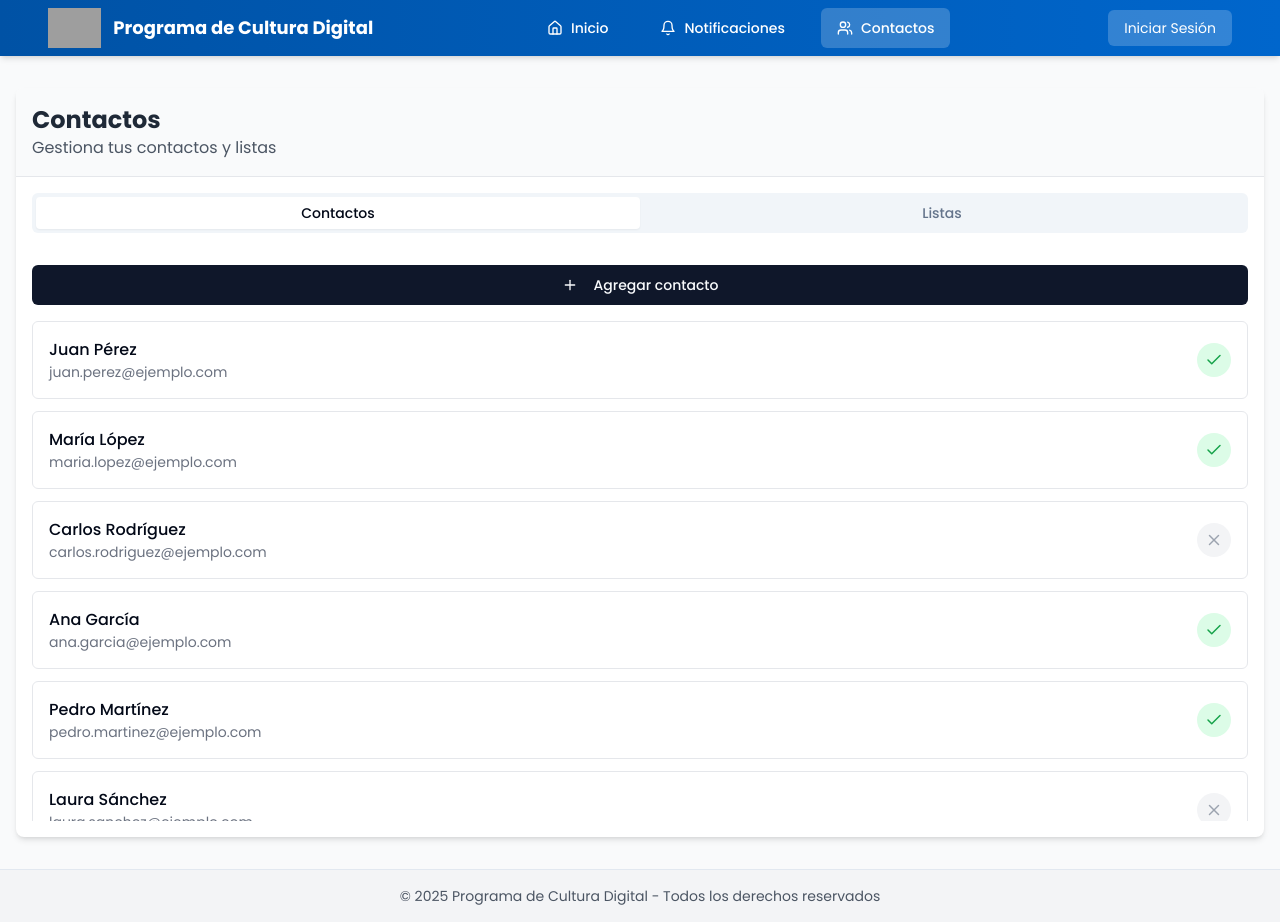
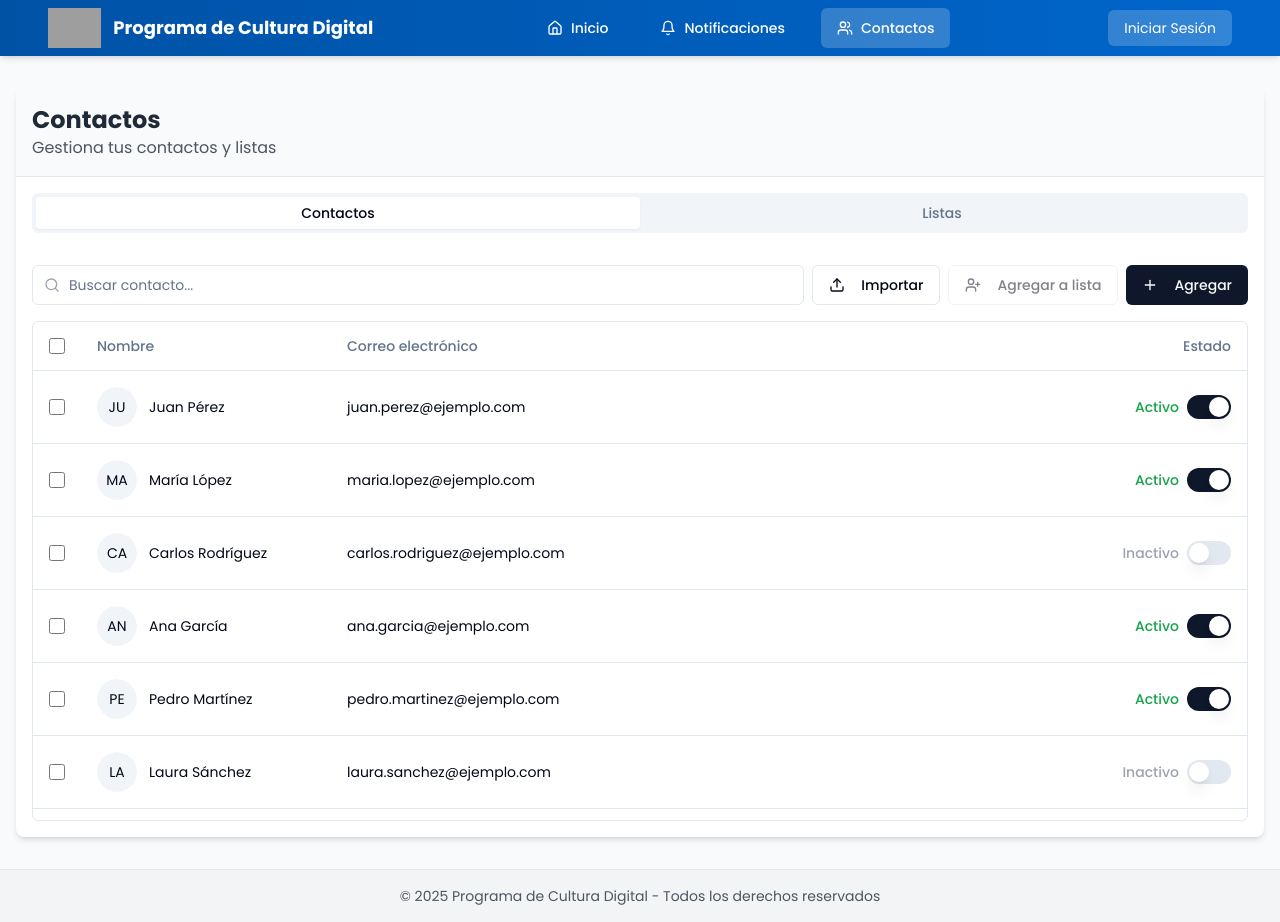
Before and after one commit to branzontech/digital-culture-emails, a React (Vite) app: page /contacts in a window 1280 px wide. Built offline with nearby package versions, Linux system fonts and the light colour scheme; grey boxes are pictures that could not be loaded.

Commit message:
feat: Implement contact management features
Add functionality to search, enable/disable contacts, add contacts to lists, and implement mass contact and list additions.

```diff
--- a/src/pages/Contacts.tsx
+++ b/src/pages/Contacts.tsx
@@ -3,9 +3,29 @@ import React, { useState } from 'react';
 import { ScrollArea } from "@/components/ui/scroll-area";
 import { Tabs, TabsContent, TabsList, TabsTrigger } from "@/components/ui/tabs";
 import { Button } from "@/components/ui/button";
-import { Plus, Check, X } from 'lucide-react';
+import { Input } from "@/components/ui/input";
+import { Plus, Check, X, Upload, Search, Filter, UserPlus } from 'lucide-react';
 import Navbar from "@/components/Navbar";
-import { Toaster } from "@/components/ui/toaster";
+import { toast } from "@/hooks/use-toast";
+import {
+  Table,
+  TableBody,
+  TableCell,
+  TableHead,
+  TableHeader,
+  TableRow,
+} from "@/components/ui/table";
+import {
+  Dialog,
+  DialogContent,
+  DialogDescription,
+  DialogHeader,
+  DialogTitle,
+  DialogTrigger,
+} from "@/components/ui/dialog";
+import { Switch } from "@/components/ui/switch";
+import { Label } from "@/components/ui/label";
+import { Avatar, AvatarFallback } from "@/components/ui/avatar";
 
 // Datos de ejemplo para contactos
 const mockContacts = [
@@ -35,9 +55,39 @@ const Contacts = () => {
   const [newContactEmail, setNewContactEmail] = useState('');
   const [newListName, setNewListName] = useState('');
 
+  // Estados para búsqueda y filtrado
+  const [searchTerm, setSearchTerm] = useState('');
+  const [filteredContacts, setFilteredContacts] = useState(mockContacts);
+
+  // Estados para diálogos
+  const [showImportDialog, setShowImportDialog] = useState(false);
+  const [showAddToListDialog, setShowAddToListDialog] = useState(false);
+  const [selectedContacts, setSelectedContacts] = useState<number[]>([]);
+  const [selectedList, setSelectedList] = useState<number | null>(null);
+  const [importFile, setImportFile] = useState<File | null>(null);
+
+  // Función para buscar contactos
+  const handleSearch = (term: string) => {
+    setSearchTerm(term);
+    if (!term.trim()) {
+      setFilteredContacts(mockContacts);
+      return;
+    }
+
+    const filtered = mockContacts.filter(
+      contact => contact.name.toLowerCase().includes(term.toLowerCase()) ||
+                 contact.email.toLowerCase().includes(term.toLowerCase())
+    );
+    setFilteredContacts(filtered);
+  };
+
   const handleCreateContact = () => {
     // Aquí iría la lógica para crear el contacto
     console.log('Crear contacto:', { name: newContactName, email: newContactEmail });
+    toast({
+      title: "Contacto creado",
+      description: `${newContactName} ha sido añadido a tus contactos.`,
+    });
     setNewContactName('');
     setNewContactEmail('');
     setShowNewContactForm(false);
@@ -46,13 +96,69 @@ const Contacts = () => {
   const handleCreateList = () => {
     // Aquí iría la lógica para crear la lista
     console.log('Crear lista:', { name: newListName });
+    toast({
+      title: "Lista creada",
+      description: `La lista ${newListName} ha sido creada.`,
+    });
     setNewListName('');
     setShowNewListForm(false);
   };
 
   const toggleContactStatus = (contactId: number) => {
-    // Aquí iría la lógica para activar/desactivar el contacto
+    // En un entorno real, aquí actualizaríamos el estado en la base de datos
     console.log('Toggle estado del contacto:', contactId);
+    toast({
+      title: "Estado actualizado",
+      description: "El estado del contacto ha sido actualizado.",
+    });
+  };
+
+  const handleContactSelection = (contactId: number) => {
+    if (selectedContacts.includes(contactId)) {
+      setSelectedContacts(selectedContacts.filter(id => id !== contactId));
+    } else {
+      setSelectedContacts([...selectedContacts, contactId]);
+    }
+  };
+
+  const handleAddToList = () => {
+    if (selectedList && selectedContacts.length > 0) {
+      console.log('Agregar contactos a lista:', { listId: selectedList, contactIds: selectedContacts });
+      toast({
+        title: "Contactos agregados",
+        description: `${selectedContacts.length} contacto(s) agregado(s) a la lista.`,
+      });
+      setSelectedContacts([]);
+      setSelectedList(null);
+      setShowAddToListDialog(false);
+    }
+  };
+
+  const handleImportContacts = () => {
+    if (!importFile) {
+      toast({
+        title: "Error",
+        description: "Por favor selecciona un archivo para importar",
+        variant: "destructive",
+      });
+      return;
+    }
+
+    console.log('Importar contactos desde archivo:', importFile.name);
+    toast({
+      title: "Importación iniciada",
+      description: "Los contactos están siendo importados. Esto puede tomar unos momentos.",
+    });
+
+    // Simular importación exitosa después de un tiempo
+    setTimeout(() => {
+      toast({
+        title: "Importación completada",
+        description: "Los contactos han sido importados exitosamente.",
+      });
+      setImportFile(null);
+      setShowImportDialog(false);
+    }, 2000);
   };
 
   return (
@@ -75,30 +181,117 @@ const Contacts = () => {
             </div>
 
             <TabsContent value="contacts" className="p-4">
-              {!showNewContactForm ? (
+              {/* Barra de búsqueda y acciones */}
+              <div className="flex flex-col md:flex-row gap-2 mb-4">
+                <div className="relative flex-1">
+                  <Search className="absolute left-3 top-1/2 -translate-y-1/2 h-4 w-4 text-gray-400" />
+                  <Input
+                    placeholder="Buscar contacto..."
+                    className="pl-9"
+                    value={searchTerm}
+                    onChange={(e) => handleSearch(e.target.value)}
+                  />
+                </div>
+                <div className="flex gap-2">
+                  <Dialog open={showImportDialog} onOpenChange={setShowImportDialog}>
+                    <DialogTrigger asChild>
+                      <Button variant="outline">
+                        <Upload className="h-4 w-4 mr-2" />
+                        Importar
+                      </Button>
+                    </DialogTrigger>
+                    <DialogContent>
+                      <DialogHeader>
+                        <DialogTitle>Importar contactos</DialogTitle>
+                        <DialogDescription>
+                          Sube un archivo CSV o Excel con tus contactos.
+                        </DialogDescription>
+                      </DialogHeader>
+                      <div className="space-y-4 py-4">
+                        <div className="border-2 border-dashed border-gray-300 rounded-md p-6 text-center">
+                          <Input
+                            type="file"
+                            accept=".csv,.xlsx,.xls"
+                            className="mx-auto"
+                            onChange={(e) => setImportFile(e.target.files ? e.target.files[0] : null)}
+                          />
+                          <p className="text-sm text-gray-500 mt-2">
+                            Formatos soportados: CSV, Excel
+                          </p>
+                        </div>
+                        <Button className="w-full" onClick={handleImportContacts}>
+                          <Upload className="h-4 w-4 mr-2" />
+                          Importar contactos
+                        </Button>
+                      </div>
+                    </DialogContent>
+                  </Dialog>
+
+                  <Dialog open={showAddToListDialog} onOpenChange={setShowAddToListDialog}>
+                    <DialogTrigger asChild>
                       <Button
-                  className="w-full mb-4 flex justify-center items-center"
+                        variant="outline"
+                        disabled={selectedContacts.length === 0}
+                      >
+                        <UserPlus className="h-4 w-4 mr-2" />
+                        Agregar a lista
+                      </Button>
+                    </DialogTrigger>
+                    <DialogContent>
+                      <DialogHeader>
+                        <DialogTitle>Agregar a lista</DialogTitle>
+                        <DialogDescription>
+                          Selecciona la lista a la que quieres agregar {selectedContacts.length} contacto(s).
+                        </DialogDescription>
+                      </DialogHeader>
+                      <div className="space-y-4 py-4">
+                        {mockLists.map(list => (
+                          <div
+                            key={list.id}
+                            className={`p-3 border rounded-md cursor-pointer ${selectedList === list.id ? 'bg-blue-50 border-blue-500' : ''}`}
+                            onClick={() => setSelectedList(list.id)}
+                          >
+                            <div className="font-medium">{list.name}</div>
+                            <div className="text-sm text-gray-500">{list.contacts.length} contactos</div>
+                          </div>
+                        ))}
+                        <Button
+                          className="w-full"
+                          onClick={handleAddToList}
+                          disabled={!selectedList}
+                        >
+                          Agregar a lista seleccionada
+                        </Button>
+                      </div>
+                    </DialogContent>
+                  </Dialog>
+
+                  <Button
+                    className="flex justify-center items-center"
                     onClick={() => setShowNewContactForm(true)}
                   >
-                  <Plus className="h-4 w-4 mr-2" /> Agregar contacto
+                    <Plus className="h-4 w-4 mr-2" /> Agregar
                   </Button>
-              ) : (
+                </div>
+              </div>
+
+              {showNewContactForm && (
                 <div className="border border-gray-200 rounded-md p-4 mb-4 bg-gray-50">
                   <h4 className="font-medium mb-3">Nuevo contacto</h4>
                   <div className="space-y-3">
-                    <input
+                    <Input
                       type="text"
                       placeholder="Nombre"
                       value={newContactName}
                       onChange={(e) => setNewContactName(e.target.value)}
-                      className="w-full p-2 border border-gray-300 rounded-md"
+                      className="w-full"
                     />
-                    <input
+                    <Input
                       type="email"
                       placeholder="Correo electrónico"
                       value={newContactEmail}
                       onChange={(e) => setNewContactEmail(e.target.value)}
-                      className="w-full p-2 border border-gray-300 rounded-md"
+                      className="w-full"
                     />
                     <div className="flex justify-end space-x-2">
                       <Button
@@ -118,31 +311,67 @@ const Contacts = () => {
                 </div>
               )}
 
-              <ScrollArea className="h-[500px]">
-                <div className="grid gap-3">
-                  {mockContacts.map((contact) => (
-                    <div
-                      key={contact.id}
-                      className="p-4 bg-white border border-gray-200 rounded-md hover:bg-gray-50 flex justify-between items-center"
-                    >
-                      <div>
-                        <div className="font-medium">{contact.name}</div>
-                        <div className="text-gray-500 text-sm">{contact.email}</div>
+              <ScrollArea className="h-[500px] rounded-md border">
+                <Table>
+                  <TableHeader>
+                    <TableRow>
+                      <TableHead className="w-[30px]">
+                        <Input type="checkbox" className="w-4 h-4" onChange={() => {
+                          if (selectedContacts.length === filteredContacts.length) {
+                            setSelectedContacts([]);
+                          } else {
+                            setSelectedContacts(filteredContacts.map(c => c.id));
+                          }
+                        }} />
+                      </TableHead>
+                      <TableHead className="w-[250px]">Nombre</TableHead>
+                      <TableHead>Correo electrónico</TableHead>
+                      <TableHead className="text-right">Estado</TableHead>
+                    </TableRow>
+                  </TableHeader>
+                  <TableBody>
+                    {filteredContacts.map((contact) => (
+                      <TableRow key={contact.id}>
+                        <TableCell>
+                          <Input
+                            type="checkbox"
+                            className="w-4 h-4"
+                            checked={selectedContacts.includes(contact.id)}
+                            onChange={() => handleContactSelection(contact.id)}
+                          />
+                        </TableCell>
+                        <TableCell>
+                          <div className="flex items-center space-x-3">
+                            <Avatar>
+                              <AvatarFallback>{contact.name.substring(0, 2).toUpperCase()}</AvatarFallback>
+                            </Avatar>
+                            <div>{contact.name}</div>
                           </div>
-                      <button
-                        onClick={() => toggleContactStatus(contact.id)}
-                        className={`p-2 rounded-full ${
-                          contact.status === 'active'
-                            ? 'bg-green-100 text-green-600'
-                            : 'bg-gray-100 text-gray-400'
-                        }`}
-                        title={contact.status === 'active' ? 'Desactivar' : 'Activar'}
-                      >
-                        {contact.status === 'active' ? <Check size={18} /> : <X size={18} />}
-                      </button>
+                        </TableCell>
+                        <TableCell>{contact.email}</TableCell>
+                        <TableCell className="text-right">
+                          <div className="flex items-center justify-end space-x-2">
+                            <Label htmlFor={`contact-status-${contact.id}`} className={`text-sm ${contact.status === 'active' ? 'text-green-600' : 'text-gray-400'}`}>
+                              {contact.status === 'active' ? 'Activo' : 'Inactivo'}
+                            </Label>
+                            <Switch
+                              id={`contact-status-${contact.id}`}
+                              checked={contact.status === 'active'}
+                              onCheckedChange={() => toggleContactStatus(contact.id)}
+                            />
                           </div>
+                        </TableCell>
+                      </TableRow>
                     ))}
-                </div>
+                    {filteredContacts.length === 0 && (
+                      <TableRow>
+                        <TableCell colSpan={4} className="text-center py-8 text-gray-500">
+                          No se encontraron contactos que coincidan con tu búsqueda
+                        </TableCell>
+                      </TableRow>
+                    )}
+                  </TableBody>
+                </Table>
               </ScrollArea>
             </TabsContent>
 
@@ -158,12 +387,12 @@ const Contacts = () => {
                 <div className="border border-gray-200 rounded-md p-4 mb-4 bg-gray-50">
                   <h4 className="font-medium mb-3">Nueva lista</h4>
                   <div className="space-y-3">
-                    <input
+                    <Input
                       type="text"
                       placeholder="Nombre de la lista"
                       value={newListName}
                       onChange={(e) => setNewListName(e.target.value)}
-                      className="w-full p-2 border border-gray-300 rounded-md"
+                      className="w-full"
                     />
                     <div className="flex justify-end space-x-2">
                       <Button
@@ -196,6 +425,7 @@ const Contacts = () => {
                           {list.contacts.length} contactos
                         </div>
                         <div className="flex space-x-2">
+                          <Button variant="outline" size="sm">Ver</Button>
                           <Button variant="outline" size="sm">Editar</Button>
                           <Button variant="destructive" size="sm">Eliminar</Button>
                         </div>
@@ -214,8 +444,6 @@ const Contacts = () => {
           <p>© 2025 Programa de Cultura Digital - Todos los derechos reservados</p>
         </div>
       </footer>
-
-      <Toaster />
     </div>
   );
 };
```
Lines whose indentation alone changed are shown as unchanged.
